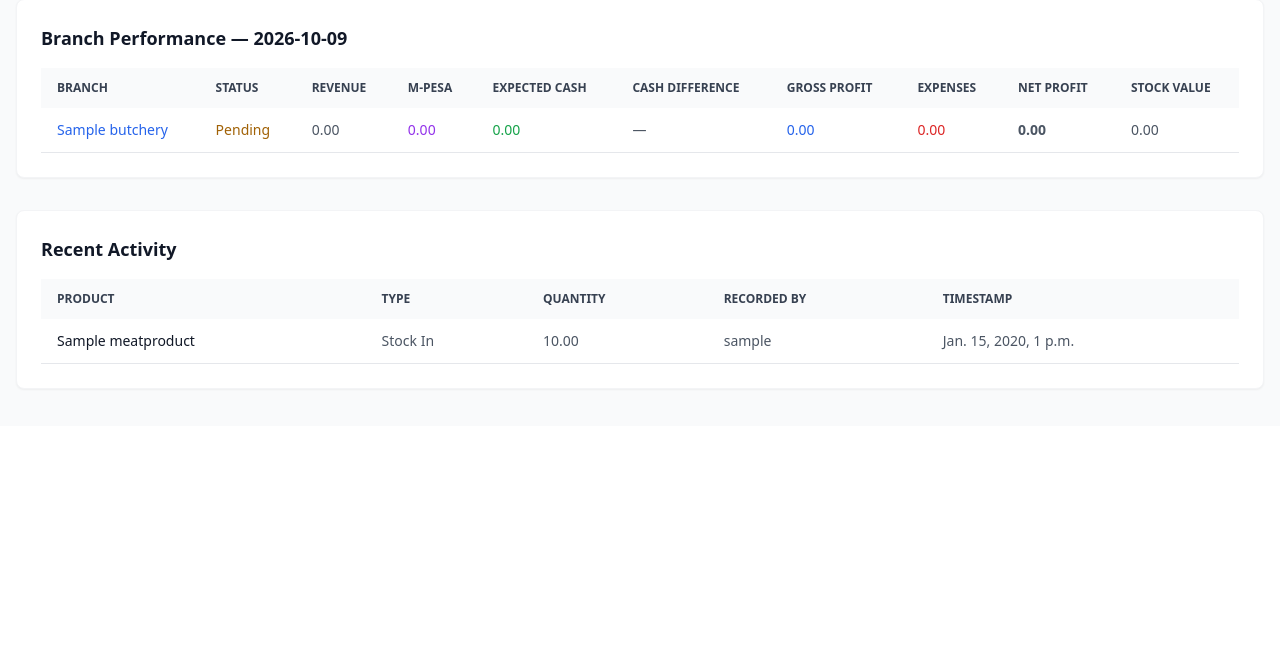
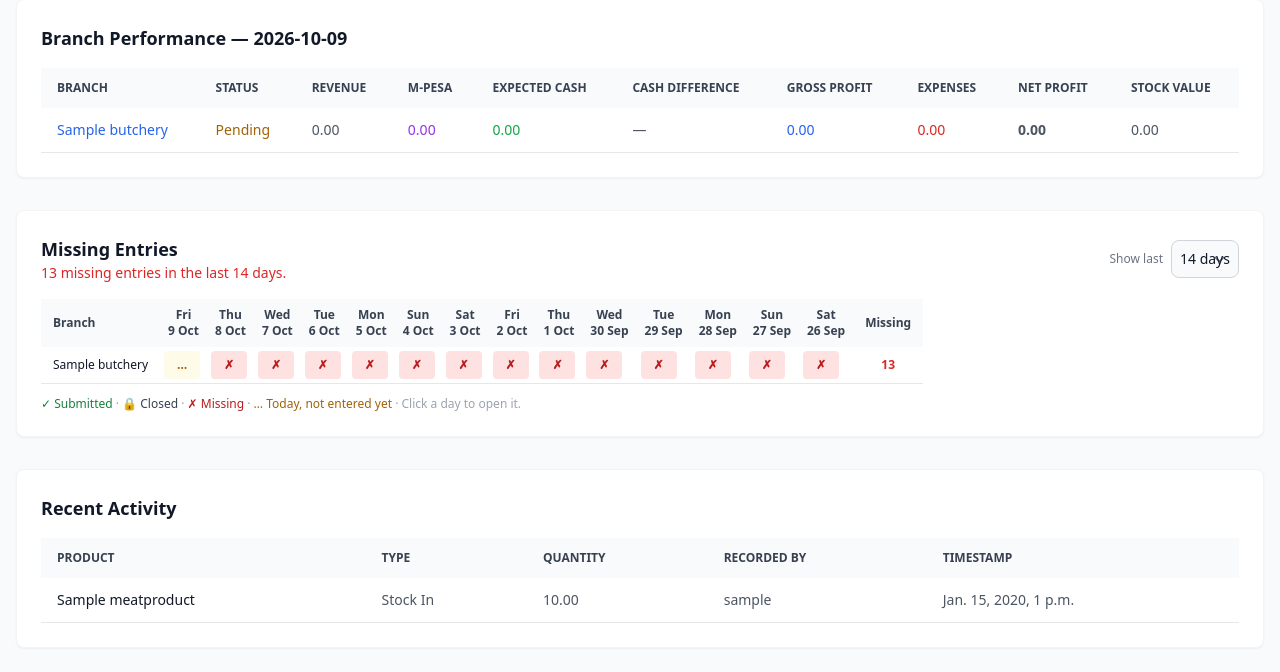
Before and after one commit to VictorMundia/BMS, a Django app: page / in a window 1280 px wide. Shown: the part 374-1046 px from the top of the page. Before the commit the page ends 764 px from the top, so only its background shows below. Run offline with Django 4.2, Linux system fonts and the light colour scheme; a user stored in the database is signed in; tables that the repository leaves empty hold one stand-in row (values such as "Sample post"); some libraries are stand-ins or nearby versions.

Commit message:
Add Missing Entries grid to owner dashboard

```diff
--- a/inventory/templates/home.html
+++ b/inventory/templates/home.html
@@ -112,6 +112,77 @@
     </div>
 </div>
 
+<div class="bg-white rounded-lg shadow-sm border border-gray-100 p-6 mb-8" id="missing-entries">
+    <div class="flex flex-wrap items-center justify-between gap-3 mb-4">
+        <div>
+            <h2 class="text-lg font-semibold text-gray-900">Missing Entries</h2>
+            <p class="text-sm {% if missing_total %}text-red-600{% else %}text-green-700{% endif %}">
+                {% if missing_total %}{{ missing_total }} missing entr{{ missing_total|pluralize:"y,ies" }} in the last {{ missing_days }} days.{% else %}All branches entered data for the last {{ missing_days }} days.{% endif %}
+            </p>
+        </div>
+        <form method="get" action="#missing-entries" class="flex items-center gap-2">
+            <input type="hidden" name="date" value="{{ date_str }}">
+            {% if selected_branch_id %}<input type="hidden" name="branch_id" value="{{ selected_branch_id }}">{% endif %}
+            <label class="text-xs text-gray-500">Show last</label>
+            <select name="missing_days" onchange="this.form.submit()" class="bg-gray-50 border border-gray-300 text-gray-900 text-sm rounded-lg p-2">
+                {% for n in missing_range_choices %}
+                <option value="{{ n }}" {% if n == missing_days %}selected{% endif %}>{{ n }} days</option>
+                {% endfor %}
+            </select>
+        </form>
+    </div>
+    <div class="overflow-x-auto">
+        <table class="text-xs text-center text-gray-600">
+            <thead class="text-gray-700 bg-gray-50">
+                <tr>
+                    <th class="px-3 py-2 text-left sticky left-0 bg-gray-50">Branch</th>
+                    {% for d in status_dates %}
+                    <th class="px-2 py-2 whitespace-nowrap">{{ d|date:"D" }}<br>{{ d|date:"j M" }}</th>
+                    {% endfor %}
+                    <th class="px-3 py-2">Missing</th>
+                </tr>
+            </thead>
+            <tbody>
+                {% for row in status_rows %}
+                <tr class="border-b">
+                    <td class="px-3 py-2 text-left font-medium text-gray-900 whitespace-nowrap sticky left-0 bg-white">
+                        {{ row.branch.name }}
+                        {% if row.never_entered %}<span class="block text-gray-400 font-normal">No entries yet</span>{% endif %}
+                    </td>
+                    {% for cell in row.cells %}
+                    <td class="px-1 py-1">
+                        {% if cell.status == 'none' %}
+                            <span class="block w-9 h-7 leading-7 rounded text-gray-300" title="Before first entry">–</span>
+                        {% else %}
+                        <a href="{% if cell.status == 'missing' or cell.status == 'today' %}{% url 'daily_stock_entry' %}?butchery={{ row.branch.id }}{% else %}{% url 'daily_stock_readonly' %}?butchery_id={{ row.branch.id }}{% endif %}&date={{ cell.date|date:'Y-m-d' }}"
+                           title="{{ row.branch.name }} {{ cell.date|date:'D j M' }}: {{ cell.status|capfirst }}"
+                           class="block w-9 h-7 leading-7 rounded font-semibold
+                           {% if cell.status == 'missing' %}bg-red-100 text-red-700 hover:bg-red-200
+                           {% elif cell.status == 'closed' %}bg-gray-200 text-gray-700 hover:bg-gray-300
+                           {% elif cell.status == 'today' %}bg-yellow-50 text-yellow-700 hover:bg-yellow-100
+                           {% else %}bg-green-100 text-green-700 hover:bg-green-200{% endif %}">
+                            {% if cell.status == 'missing' %}&#10007;{% elif cell.status == 'closed' %}&#128274;{% elif cell.status == 'today' %}&hellip;{% else %}&#10003;{% endif %}
+                        </a>
+                        {% endif %}
+                    </td>
+                    {% endfor %}
+                    <td class="px-3 py-2 font-semibold {% if row.missing %}text-red-600{% else %}text-green-700{% endif %}">{{ row.missing }}</td>
+                </tr>
+                {% empty %}
+                <tr><td colspan="99" class="px-4 py-3 text-gray-400">No branches yet.</td></tr>
+                {% endfor %}
+            </tbody>
+        </table>
+    </div>
+    <p class="text-xs text-gray-400 mt-3">
+        <span class="text-green-700">&#10003; Submitted</span> &middot;
+        <span class="text-gray-700">&#128274; Closed</span> &middot;
+        <span class="text-red-700">&#10007; Missing</span> &middot;
+        <span class="text-yellow-700">&hellip; Today, not entered yet</span> &middot;
+        Click a day to open it.
+    </p>
+</div>
+
 <div class="bg-white rounded-lg shadow-sm border border-gray-100 p-6">
     <h2 class="text-lg font-semibold text-gray-900 mb-4">Recent Activity</h2>
     <div class="overflow-x-auto">
--- a/inventory/views.py
+++ b/inventory/views.py
@@ -11,7 +11,7 @@ from django.contrib.auth.forms import AuthenticationForm
 from django.core.exceptions import PermissionDenied
 from django.core.paginator import Paginator
 from django.db import transaction
-from django.db.models import F, Sum, Q, DecimalField, ExpressionWrapper
+from django.db.models import F, Min, Sum, Q, DecimalField, ExpressionWrapper
 from django.http import Http404, HttpResponse, HttpResponseBadRequest, JsonResponse
 from django.shortcuts import render, redirect, get_object_or_404
 from django.urls import reverse
@@ -277,6 +277,58 @@ def _dashboard_context(date, branch_id=None):
     return {'date': date, 'per_branch': per_branch, 'totals': totals, 'selected_branch_id': branch_id}
 
 
+MISSING_RANGE_CHOICES = (7, 14, 30)
+
+
+def _entry_status_grid(days):
+    """Per-branch daily entry status for the last `days` business days, newest first.
+
+    Statuses: submitted, closed, missing, today (current day not entered yet),
+    none (before the branch's first ever entry).
+    """
+    today = _business_date()
+    start = today - timedelta(days=days - 1)
+    dates = [today - timedelta(days=i) for i in range(days)]
+
+    closed = {}
+    for b_id, d, is_closed in DailyBranchSummary.objects.filter(
+        date__range=(start, today)
+    ).values_list('butchery_id', 'date', 'is_closed'):
+        closed[(b_id, d)] = is_closed
+    entered = set(
+        DailyStock.objects.filter(date__range=(start, today))
+        .values_list('product__butchery_id', 'date').distinct()
+    ) | set(closed)
+
+    first_entry = {}
+    for model, field in ((DailyStock, 'product__butchery_id'), (DailyBranchSummary, 'butchery_id')):
+        for b_id, first in model.objects.values(field).annotate(first=Min('date')).values_list(field, 'first'):
+            if b_id not in first_entry or first < first_entry[b_id]:
+                first_entry[b_id] = first
+
+    rows = []
+    for branch in Butchery.objects.order_by('name'):
+        first = first_entry.get(branch.id)
+        cells, missing = [], 0
+        for d in dates:
+            if (branch.id, d) in entered:
+                status = 'closed' if closed.get((branch.id, d)) else 'submitted'
+            elif first is None or d < first:
+                status = 'none'
+            elif d == today:
+                status = 'today'
+            else:
+                status = 'missing'
+                missing += 1
+            cells.append({'date': d, 'status': status})
+        rows.append({'branch': branch, 'cells': cells, 'missing': missing, 'never_entered': first is None})
+    return {
+        'status_dates': dates,
+        'status_rows': rows,
+        'missing_total': sum(r['missing'] for r in rows),
+    }
+
+
 def login_view(request):
     if request.method == 'POST':
         form = AuthenticationForm(request, data=request.POST)
@@ -307,6 +359,8 @@ def home_view(request):
     """Owner's live portfolio dashboard across all branches or a specific branch."""
     date = _parse_date(request.GET.get('date')) or localdate()
     branch_id = request.GET.get('branch_id')
+    missing_days = request.GET.get('missing_days', '')
+    missing_days = int(missing_days) if missing_days.isdigit() and int(missing_days) in MISSING_RANGE_CHOICES else 14
     ctx = _dashboard_context(date, branch_id)
     ctx.update({
         'recent_activities': StockMovement.objects.select_related('product')[:8],
@@ -315,6 +369,9 @@ def home_view(request):
         'is_today': date == localdate(),
         'pending_transfers': StockTransfer.objects.filter(status='PENDING').count(),
         'branches': Butchery.objects.all(),
+        'missing_days': missing_days,
+        'missing_range_choices': MISSING_RANGE_CHOICES,
+        **_entry_status_grid(missing_days),
     }
     )
     return render(request, 'home.html', ctx)
```
Also changed, not shown: inventory/tests.py (+44 -1 lines).
